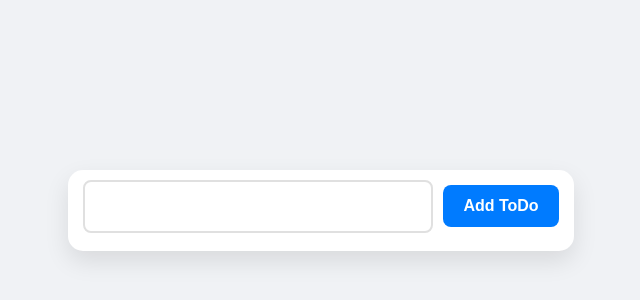
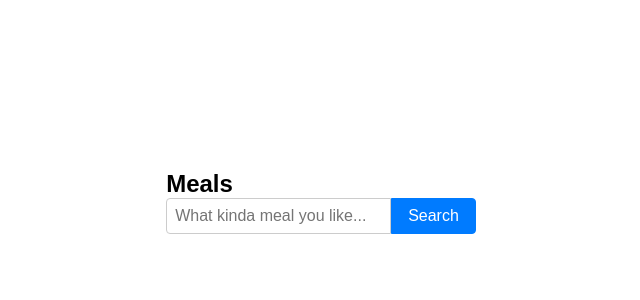
Before and after one commit to Ganesh-Kumatole/Learning-React, a React (Vite) app: page / in a window 1280 px wide. Shown: the part 190-490 px from the top of the page, without its empty margins (319-959 px from the left). Built offline with nearby package versions, Linux system fonts and the light colour scheme.

Commit message:
Mini-project: Meals

```diff
--- a/package.json
+++ b/package.json
@@ -10,6 +10,7 @@
     "preview": "vite preview"
   },
   "dependencies": {
+    "axios": "^1.12.2",
     "react": "^19.1.1",
     "react-dom": "^19.1.1",
     "react-icons": "^5.5.0"
--- a/src/App.jsx
+++ b/src/App.jsx
@@ -1,10 +1,11 @@
-import ToDo from './Mini_Projects/02_ToDo/ToDo';
+import Search from './Mini_Projects/03_Meals/Search';
+import Main from './Mini_Projects/03_Meals/Main';
 import './App.css';
 
 const App = () => {
   return (
     <div>
-      <ToDo />
+      <Main />
     </div>
   );
 };
--- /dev/null
+++ b/src/Mini_Projects/03_Meals/Card.css
@@ -0,0 +1,50 @@
+
+.card {
+  background-color: #fff;
+  border: 1px solid #ddd;
+  border-radius: 8px;
+  padding: 1rem;
+  box-shadow: 0 2px 4px rgba(0, 0, 0, 0.1);
+  transition: box-shadow 0.3s ease;
+  display: flex;
+  gap: 1rem;
+}
+
+.card:hover {
+  box-shadow: 0 4px 8px rgba(0, 0, 0, 0.15);
+}
+
+.card-image {
+  width: 120px;
+  height: 120px;
+  object-fit: cover;
+  border-radius: 6px;
+}
+
+.card-content {
+  display: flex;
+  flex-direction: column;
+}
+
+.card-title {
+  margin: 0 0 0.5rem 0;
+  font-size: 1.25rem;
+  font-weight: bold;
+}
+
+.card-meta {
+  margin: 0 0 0.5rem 0;
+  font-size: 0.875rem;
+  color: #666;
+}
+
+.card-instructions summary {
+  cursor: pointer;
+  font-weight: bold;
+  outline: none;
+}
+
+.card-instructions p {
+  font-size: 0.9rem;
+  margin-top: 0.5rem;
+}
--- /dev/null
+++ b/src/Mini_Projects/03_Meals/Card.jsx
@@ -0,0 +1,27 @@
+import React from 'react';
+import './Card.css';
+
+const Card = ({ meal }) => {
+  if (!meal) return null;
+  const { strMeal, strMealThumb, strCategory, strArea, strInstructions } = meal;
+
+  return (
+    <article className="card">
+      {strMealThumb && (
+        <img src={strMealThumb} alt={strMeal} className="card-image" />
+      )}
+      <div className="card-content">
+        <h3 className="card-title">{strMeal}</h3>
+        <p className="card-meta">
+          {strCategory} — {strArea}
+        </p>
+        <details className="card-instructions">
+          <summary>Instructions</summary>
+          <p>{strInstructions}</p>
+        </details>
+      </div>
+    </article>
+  );
+};
+
+export default Card;
--- /dev/null
+++ b/src/Mini_Projects/03_Meals/Main.css
@@ -0,0 +1,25 @@
+
+.meals-container {
+  max-width: 800px;
+  margin: 0 auto;
+  padding: 1rem;
+  font-family: sans-serif;
+}
+
+.meals-grid {
+  display: grid;
+  gap: 1rem;
+  grid-template-columns: repeat(auto-fit, minmax(300px, 1fr));
+}
+
+.loading-message,
+.error-message,
+.no-results-message {
+  text-align: center;
+  padding: 1rem;
+  font-size: 1.1rem;
+}
+
+.error-message {
+  color: red;
+}
--- /dev/null
+++ b/src/Mini_Projects/03_Meals/Main.jsx
@@ -0,0 +1,38 @@
+import { useState } from 'react';
+import Search from './Search';
+import useFetchMeals from './useFetchMeals';
+import Card from './Card';
+import './Main.css';
+
+const Main = () => {
+  const [query, setQuery] = useState('');
+  const apiURL = query
+    ? `https://www.themealdb.com/api/json/v1/1/search.php?s=${encodeURIComponent(
+        query
+      )}`
+    : '';
+
+  const { data, loading, error } = useFetchMeals(apiURL);
+
+  return (
+    <div className="meals-container">
+      <h2>Meals</h2>
+      <Search onSearch={setQuery} />
+
+      {loading && <p className="loading-message">Loading...</p>}
+      {error && <p className="error-message">Error: {error}</p>}
+
+      {!loading && data && data.meals === null && (
+        <p className="no-results-message">No results found.</p>
+      )}
+
+      <div className="meals-grid">
+        {data &&
+          data.meals &&
+          data.meals.map((meal) => <Card key={meal.idMeal} meal={meal} />)}
+      </div>
+    </div>
+  );
+};
+
+export default Main;
--- /dev/null
+++ b/src/Mini_Projects/03_Meals/Search.css
@@ -0,0 +1,28 @@
+
+#search-form {
+  display: flex;
+  margin-bottom: 1rem;
+}
+
+#search-input {
+  flex-grow: 1;
+  padding: 0.5rem;
+  border: 1px solid #ccc;
+  border-radius: 4px 0 0 4px;
+  font-size: 1rem;
+}
+
+#search-btn {
+  padding: 0.5rem 1rem;
+  border: 1px solid #007bff;
+  background-color: #007bff;
+  color: white;
+  border-radius: 0 4px 4px 0;
+  cursor: pointer;
+  font-size: 1rem;
+  transition: background-color 0.3s ease;
+}
+
+#search-btn:hover {
+  background-color: #0056b3;
+}
--- /dev/null
+++ b/src/Mini_Projects/03_Meals/Search.jsx
@@ -0,0 +1,30 @@
+import { useRef } from 'react';
+import './Search.css';
+
+const Search = ({ onSearch }) => {
+  const inputRef = useRef(null);
+
+  const handleSubmit = (e) => {
+    e.preventDefault();
+    const meal = inputRef.current?.value.toLowerCase().trim();
+    if (!meal) return;
+    onSearch(meal);
+    inputRef.current.value = '';
+  };
+
+  return (
+    <form id="search-form" onSubmit={handleSubmit}>
+      <input
+        type="text"
+        id="search-input"
+        placeholder="What kinda meal you like..."
+        ref={inputRef}
+      />
+      <button id="search-btn" type="submit">
+        Search
+      </button>
+    </form>
+  );
+};
+
+export default Search;
--- /dev/null
+++ b/src/Mini_Projects/03_Meals/useFetchMeals.jsx
@@ -0,0 +1,41 @@
+import { useState, useEffect } from 'react';
+import axios from 'axios';
+
+const useFetchMeals = (api_URL) => {
+  const [data, setData] = useState(null);
+  const [loading, setLoading] = useState(false);
+  const [error, setError] = useState(null);
+
+  useEffect(() => {
+    if (!api_URL) {
+      setData(null);
+      setLoading(false);
+      setError(null);
+      return;
+    }
+
+    let cancelled = false;
+    const fetchMeals = async () => {
+      setLoading(true);
+      setError(null);
+      try {
+        const res = await axios.get(api_URL);
+        if (!cancelled) setData(res.data);
+      } catch (err) {
+        if (!cancelled) setError(err.message || 'Unknown error');
+      } finally {
+        if (!cancelled) setLoading(false);
+      }
+    };
+
+    fetchMeals();
+
+    return () => {
+      cancelled = true;
+    };
+  }, [api_URL]);
+
+  return { data, loading, error };
+};
+
+export default useFetchMeals;
```
Also changed, not shown: 1 other file (tests, documents, lock files or other folders).
